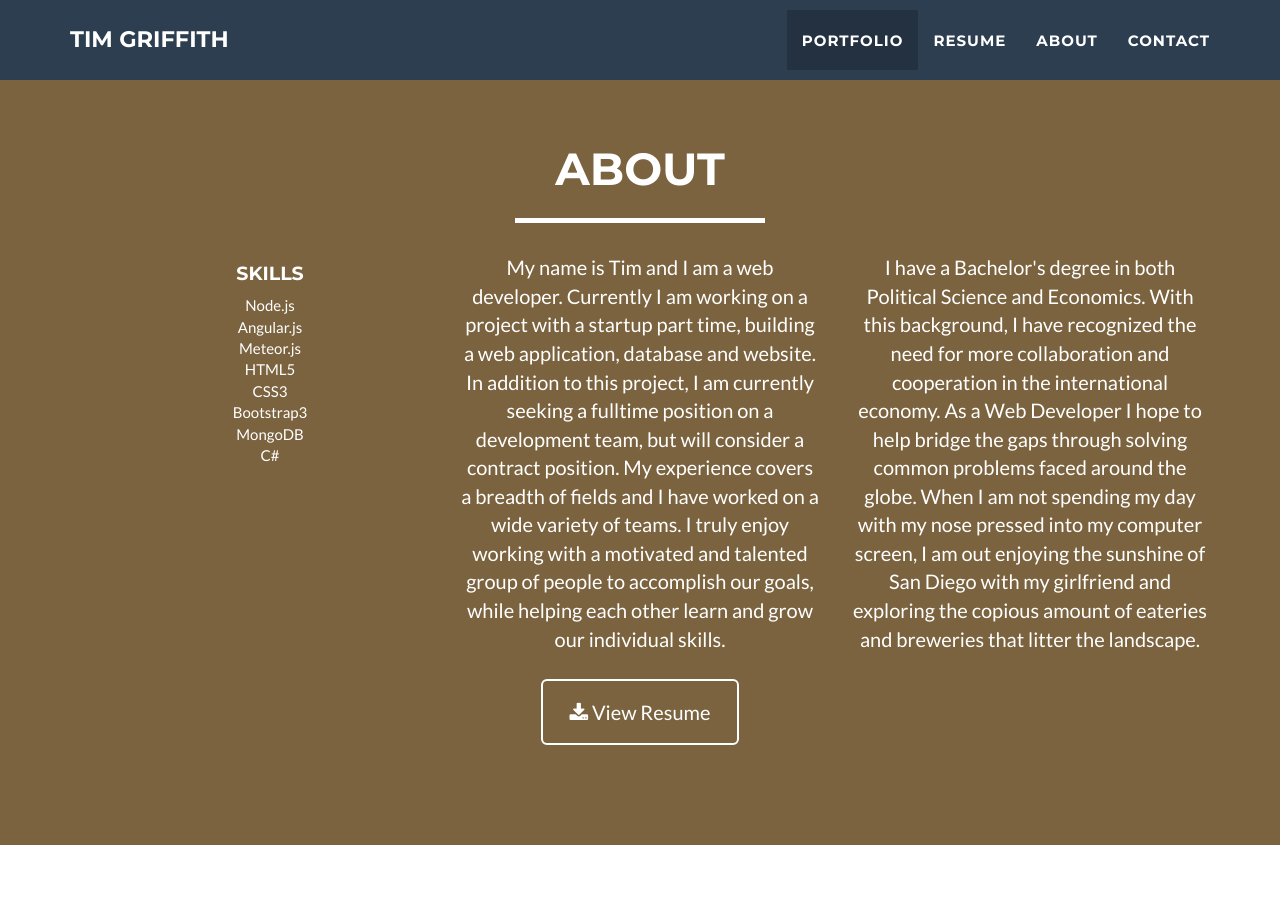
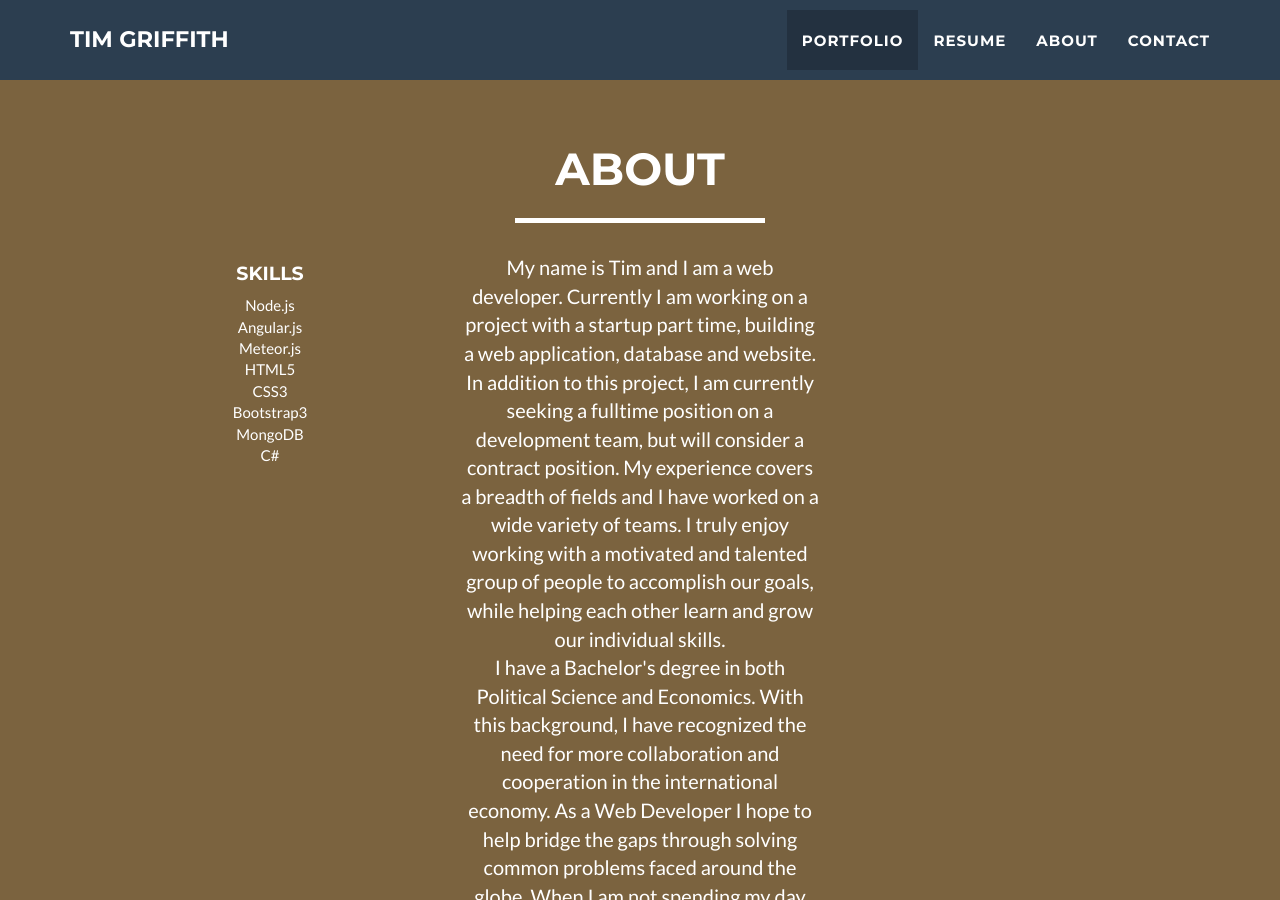
Before and after one commit to tmgriffith/tmgriffith.github.io, a Jekyll site: the page built from index.html, in a window 1280 px wide and 900 px high, scrolled down 1591 px. Built offline with Jekyll 4.4.1, drawn with Linux system fonts in a browser that asks for light colours.

Commit message:
Update about.html

```diff
--- a/_includes/about.html
+++ b/_includes/about.html
@@ -20,12 +20,8 @@
                   <li>C#</li>
                  </ul>
                 </div>
-                <div class="col-sm-4">
-                    <p> My name is Tim and I am a web developer. Currently I am working on a project with a startup part time, building a web application, database and website. In addition to this project, I am currently seeking a fulltime position on a development team, but will consider a contract position. My experience covers a breadth of fields and I have worked on a wide variety of teams. I truly enjoy working with a motivated and talented group of people to accomplish our goals, while helping each other learn and grow our individual skills.</p>
-                </div>
-                <div class="col-sm-4">
-                    <p> I have a Bachelor's degree in both Political Science and Economics. With this background, I have recognized the need for more collaboration and cooperation in the international economy. As a Web Developer I hope to help bridge the gaps through solving common problems faced around the globe.
-                     When I am not spending my day with my nose pressed into my computer screen, I am out enjoying the sunshine of San Diego with my girlfriend and exploring the copious amount of eateries and breweries that litter the landscape.</p>
+                <div class="col-lg-4">
+                    <p> My name is Tim and I am a web developer. Currently I am working on a project with a startup part time, building a web application, database and website. In addition to this project, I am currently seeking a fulltime position on a development team, but will consider a contract position. My experience covers a breadth of fields and I have worked on a wide variety of teams. I truly enjoy working with a motivated and talented group of people to accomplish our goals, while helping each other learn and grow our individual skills. <br> I have a Bachelor's degree in both Political Science and Economics. With this background, I have recognized the need for more collaboration and cooperation in the international economy. As a Web Developer I hope to help bridge the gaps through solving common problems faced around the globe. When I am not spending my day with my nose pressed into my computer screen, I am out enjoying the sunshine of San Diego with my girlfriend and exploring the copious amount of eateries and breweries that litter the landscape.</p>
                 </div>
                 <div class="col-lg-8 col-lg-offset-2 text-center">
                     <a href="/Tim-Griffith-Resume.pdf" class="btn btn-lg btn-outline">
```
